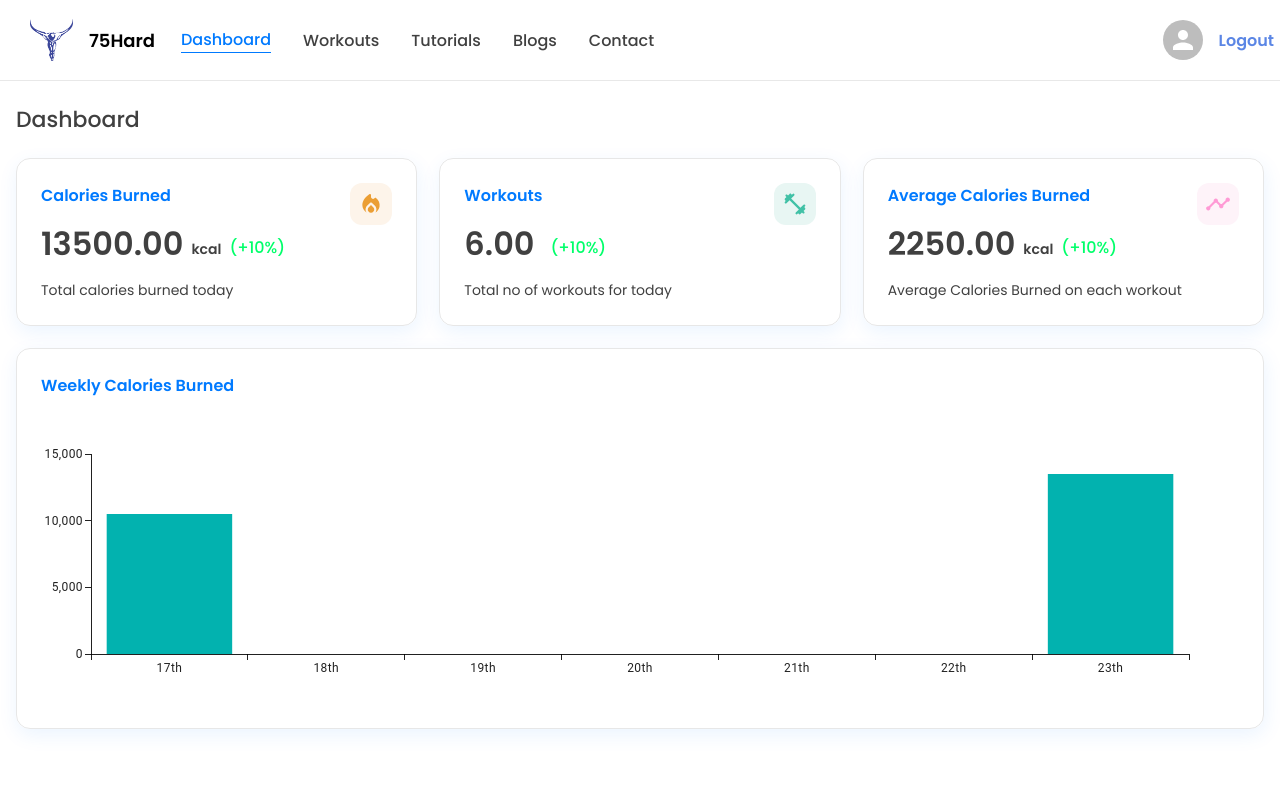
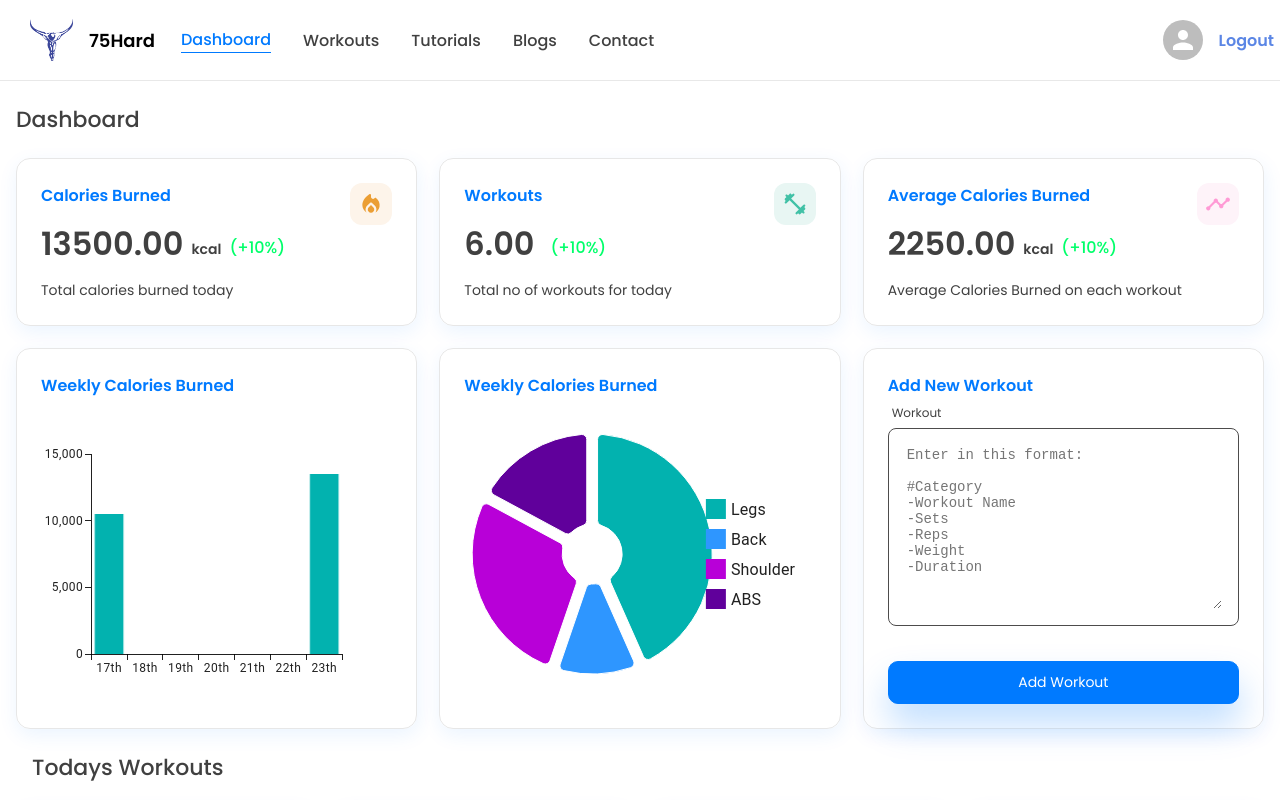
Before and after one commit to ethanwong3/mernStackWebApp, a React (Create React App) app in the folder client/: page / in a window 1280 px wide. Built offline with nearby package versions, Linux system fonts and the light colour scheme.

Commit message:
completed dashboard with dummy data

```diff
--- /dev/null
+++ b/client/src/components/AddWorkout.jsx
@@ -0,0 +1,59 @@
+import React, { useState } from "react";
+import styled from "styled-components";
+import TextInput from "./TextInput";
+import Button from "./Button";
+
+const Card = styled.div`
+  flex: 1;
+  min-width: 280px;
+  padding: 24px;
+  border: 1px solid ${({ theme }) => theme.text_primary + 20};
+  border-radius: 14px;
+  box-shadow: 1px 6px 20px 0px ${({ theme }) => theme.primary + 15};
+  display: flex;
+  flex-direction: column;
+  gap: 6px;
+  @media (max-width: 600px) {
+    padding: 16px;
+  }
+`;
+const Title = styled.div`
+  font-weight: 600;
+  font-size: 16px;
+  color: ${({ theme }) => theme.primary};
+  @media (max-width: 600px) {
+    font-size: 14px;
+  }
+`;
+
+const AddWorkout = ({ workout, setWorkout, addNewWorkout, buttonLoading }) => {
+  return (
+    <Card>
+      <Title>Add New Workout</Title>
+      <TextInput
+        label="Workout"
+        textArea
+        rows={10}
+        placeholder={`Enter in this format:
+
+#Category
+-Workout Name
+-Sets
+-Reps
+-Weight
+-Duration`}
+        value={workout}
+        handelChange={(e) => setWorkout(e.target.value)}
+      />
+      <Button
+        text="Add Workout"
+        small
+        onClick={() => addNewWorkout()}
+        isLoading={buttonLoading}
+        isDisabled={buttonLoading}
+      />
+    </Card>
+  );
+};
+
+export default AddWorkout;
--- /dev/null
+++ b/client/src/components/cards/CategoryChart.jsx
@@ -0,0 +1,50 @@
+import React from "react";
+import styled from "styled-components";
+import { PieChart } from "@mui/x-charts/PieChart";
+
+const Card = styled.div`
+  flex: 1;
+  min-width: 280px;
+  padding: 24px;
+  border: 1px solid ${({ theme }) => theme.text_primary + 20};
+  border-radius: 14px;
+  box-shadow: 1px 6px 20px 0px ${({ theme }) => theme.primary + 15};
+  display: flex;
+  flex-direction: column;
+  gap: 6px;
+  @media (max-width: 600px) {
+    padding: 16px;
+  }
+`;
+const Title = styled.div`
+  font-weight: 600;
+  font-size: 16px;
+  color: ${({ theme }) => theme.primary};
+  @media (max-width: 600px) {
+    font-size: 14px;
+  }
+`;
+
+const CategoryChart = ({ data }) => {
+  return (
+    <Card>
+      <Title>Weekly Calories Burned</Title>
+      {data?.pieChartData && (
+        <PieChart
+          series={[
+            {
+              data: data?.pieChartData,
+              innerRadius: 30,
+              outerRadius: 120,
+              paddingAngle: 5,
+              cornerRadius: 5,
+            },
+          ]}
+          height={300}
+        />
+      )}
+    </Card>
+  );
+};
+
+export default CategoryChart;
--- /dev/null
+++ b/client/src/components/cards/WorkoutCard.jsx
@@ -0,0 +1,76 @@
+import { FitnessCenterRounded, TimelapseRounded } from "@mui/icons-material";
+import React from "react";
+import styled from "styled-components";
+
+const Card = styled.div`
+  flex: 1;
+  min-width: 250px;
+  max-width: 400px;
+  padding: 16px 18px;
+  border: 1px solid ${({ theme }) => theme.text_primary + 20};
+  border-radius: 14px;
+  box-shadow: 1px 6px 20px 0px ${({ theme }) => theme.primary + 15};
+  display: flex;
+  flex-direction: column;
+  gap: 6px;
+  @media (max-width: 600px) {
+    padding: 12px 14px;
+  }
+`;
+const Category = styled.div`
+  width: fit-content;
+  font-size: 14px;
+  color: ${({ theme }) => theme.primary};
+  font-weight: 500;
+  background: ${({ theme }) => theme.primary + 20};
+  padding: 4px 10px;
+  border-radius: 8px;
+`;
+const Name = styled.div`
+  font-size: 20px;
+  color: ${({ theme }) => theme.text_primary};
+  font-weight: 600;
+`;
+const Sets = styled.div`
+  font-size: 15px;
+  color: ${({ theme }) => theme.text_secondary};
+  font-weight: 500;
+  display: flex;
+  gap: 6px;
+`;
+const Flex = styled.div`
+  display: flex;
+  gap: 16px;
+`;
+const Details = styled.div`
+  font-size: 15px;
+  color: ${({ theme }) => theme.text_primary};
+  font-weight: 500;
+  display: flex;
+  align-items: center;
+  gap: 6px;
+`;
+
+const WorkoutCard = ({ workout }) => {
+  return (
+    <Card>
+      <Category>#{workout?.category}</Category>
+      <Name>{workout?.workoutName}</Name>
+      <Sets>
+        Count: {workout?.sets} sets X {workout?.reps} reps
+      </Sets>
+      <Flex>
+        <Details>
+          <FitnessCenterRounded sx={{ fontSize: "20px" }} />
+          {workout?.weight} kg
+        </Details>
+        <Details>
+          <TimelapseRounded sx={{ fontSize: "20px" }} />
+          {workout?.duration} min
+        </Details>
+      </Flex>
+    </Card>
+  );
+};
+
+export default WorkoutCard;
--- a/client/src/pages/Dashboard.jsx
+++ b/client/src/pages/Dashboard.jsx
@@ -1,8 +1,13 @@
+// don't forget to unincorpoarte dummy workout data
+
 import React from "react";
 import styled from "styled-components";
-import { counts } from "../utils/data";
+import { counts, dummyWorkouts } from "../utils/data";
 import CountsCard from "../components/cards/CountsCard";
 import WeeklyStatCard from "../components/cards/WeeklyStatCard";
+import CategoryChart from "../components/cards/CategoryChart";
+import AddWorkout from "../components/AddWorkout";
+import WorkoutCard from "../components/cards/WorkoutCard";
 
 const Container = styled.div`
   flex: 1;
@@ -38,6 +43,28 @@ const FlexWrap = styled.div`
   justify-content: space-between;
   gap: 22px;
   padding: 0px 16px;
+  @media (max-width: 600px) {
+    gap: 12px;
+  }
+`;
+
+const Section = styled.div`
+  display: flex;
+  flex-direction: column;
+  padding: 0px 16px;
+  gap: 22px;
+  padding: 0px 16px;
+  @media (max-width: 600px) {
+    gap: 12px;
+  }
+`;
+
+const CardWrapper = styled.div`
+  display: flex;
+  flex-wrap: wrap;
+  justify-content: center;
+  gap: 20px;
+  margin-bottom: 100px;
   @media (max-width: 600px) {
     gap: 12px;
   }
@@ -90,7 +117,18 @@ const Dashboard = () => {
 
         <FlexWrap>
           <WeeklyStatCard data={data} />
+          <CategoryChart data={data} />
+          <AddWorkout />
         </FlexWrap>
+
+        <Section>
+          <Title>Todays Workouts</Title>
+          <CardWrapper>
+            {dummyWorkouts.slice(0, 4).map((workout, index) => (
+              <WorkoutCard key={index} workout={workout} />
+            ))}
+          </CardWrapper>
+        </Section>
       </Wrapper>
     </Container>
   );
--- a/client/src/utils/data.js
+++ b/client/src/utils/data.js
@@ -35,3 +35,62 @@ export const counts = [
     lightColor: "#FEF3F9",
   },
 ];
+
+export const dummyWorkouts = [
+  {
+    category: "Strength",
+    workoutName: "Bench Press",
+    sets: 4,
+    reps: 10,
+    weight: 80,
+    duration: 5,
+  },
+  {
+    category: "Cardio",
+    workoutName: "Treadmill Running",
+    sets: 1,
+    reps: 1,
+    weight: 0,
+    duration: 30,
+  },
+  {
+    category: "Strength",
+    workoutName: "Squats",
+    sets: 5,
+    reps: 8,
+    weight: 100,
+    duration: 7,
+  },
+  {
+    category: "HIIT",
+    workoutName: "Burpees",
+    sets: 3,
+    reps: 15,
+    weight: 0,
+    duration: 10,
+  },
+  {
+    category: "Endurance",
+    workoutName: "Cycling",
+    sets: 1,
+    reps: 1,
+    weight: 0,
+    duration: 45,
+  },
+  {
+    category: "Strength",
+    workoutName: "Deadlifts",
+    sets: 4,
+    reps: 6,
+    weight: 120,
+    duration: 6,
+  },
+  {
+    category: "Mobility",
+    workoutName: "Yoga",
+    sets: 1,
+    reps: 1,
+    weight: 0,
+    duration: 60,
+  },
+];
```
